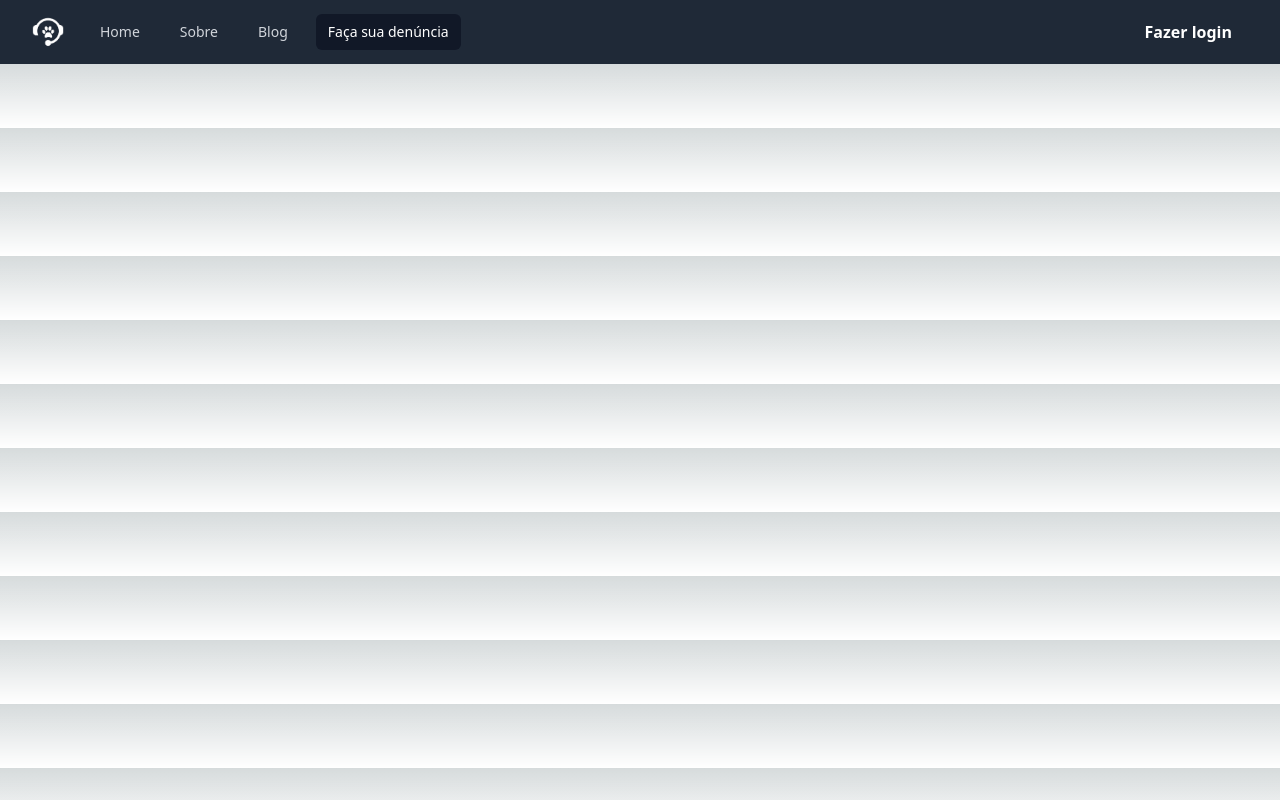
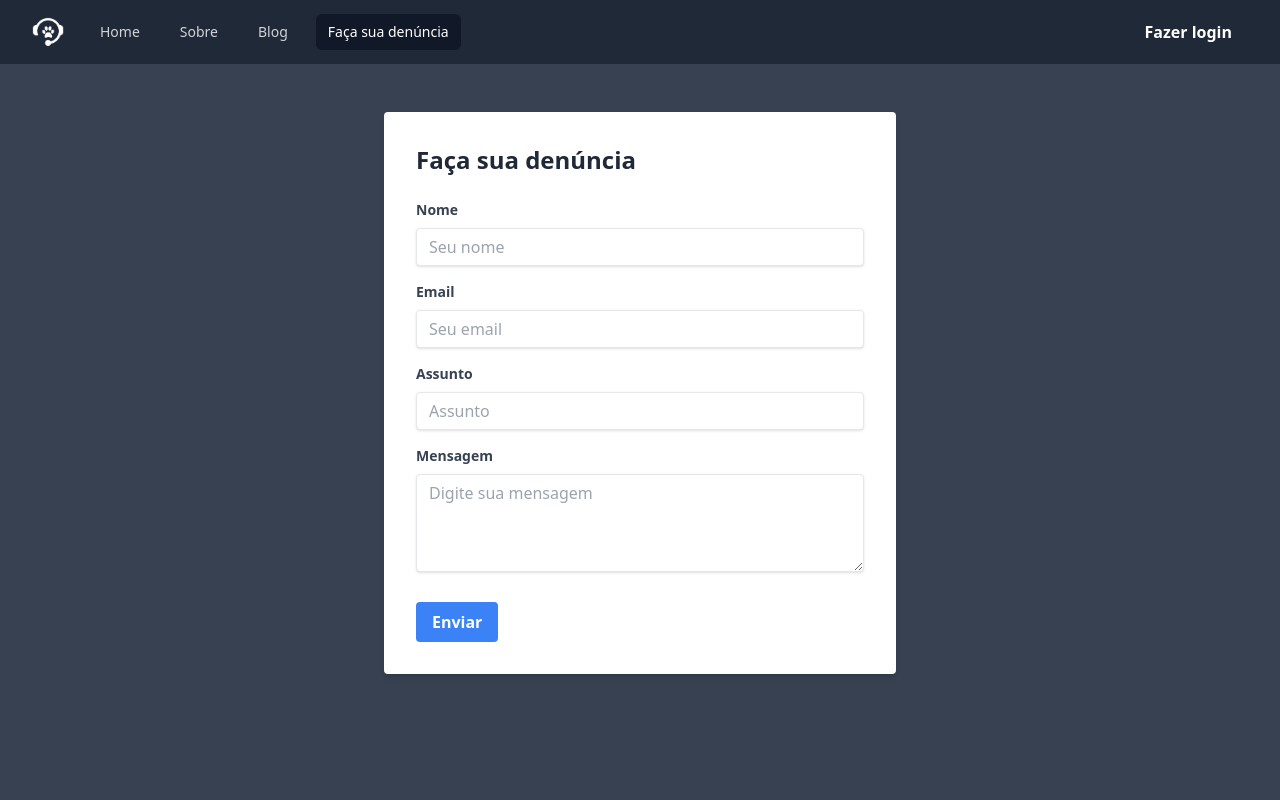
Before and after one commit to wendelmatheus/tcc, a Next.js app: page /faca-sua-denuncia in a window 1280 px wide. Built offline with nearby package versions, Linux system fonts and the light colour scheme.

Commit message:
criada a view da página de denúncia, alterado a cor de fundo de todas as páginas

```diff
--- a/src/pages/blog.tsx
+++ b/src/pages/blog.tsx
@@ -1,9 +1,12 @@
 import Navbar from "@/view/components/navbar";
 
 export default function Blog() {
-    return (
-      <>
-        <Navbar />
-      </>
-    );
-  }
+  return (
+    <div className="bg-gray-700">
+      <Navbar />
+      <main className="flex items-center justify-center min-h-[calc(100vh-4rem)] p-4">
+        <h1 className="text-white text-3xl">Blog</h1>
+      </main>
+    </div>
+  );
+}
--- a/src/pages/faca-sua-denuncia.tsx
+++ b/src/pages/faca-sua-denuncia.tsx
@@ -1,9 +1,68 @@
 import Navbar from "@/view/components/navbar";
 
-export default function FacaSuaDenuncia() {
-    return (
-      <>
-        <Navbar />
-      </>
-    );
-  }
+export default function Denuncia() {
+  return (
+    <div className="bg-gray-700 min-h-screen">
+      <Navbar />
+      <div className="flex justify-center items-center py-12">
+        <div className="w-full max-w-lg bg-white p-8 rounded shadow-md">
+          <h1 className="text-2xl font-bold mb-6 text-gray-800">Faça sua denúncia</h1>
+          <form>
+            <div className="mb-4">
+              <label className="block text-gray-700 text-sm font-bold mb-2" htmlFor="name">
+                Nome
+              </label>
+              <input
+                className="shadow appearance-none border rounded w-full py-2 px-3 text-gray-700 leading-tight focus:outline-none focus:shadow-outline"
+                id="name"
+                type="text"
+                placeholder="Seu nome"
+              />
+            </div>
+            <div className="mb-4">
+              <label className="block text-gray-700 text-sm font-bold mb-2" htmlFor="email">
+                Email
+              </label>
+              <input
+                className="shadow appearance-none border rounded w-full py-2 px-3 text-gray-700 leading-tight focus:outline-none focus:shadow-outline"
+                id="email"
+                type="email"
+                placeholder="Seu email"
+              />
+            </div>
+            <div className="mb-4">
+              <label className="block text-gray-700 text-sm font-bold mb-2" htmlFor="subject">
+                Assunto
+              </label>
+              <input
+                className="shadow appearance-none border rounded w-full py-2 px-3 text-gray-700 leading-tight focus:outline-none focus:shadow-outline"
+                id="subject"
+                type="text"
+                placeholder="Assunto"
+              />
+            </div>
+            <div className="mb-6">
+              <label className="block text-gray-700 text-sm font-bold mb-2" htmlFor="message">
+                Mensagem
+              </label>
+              <textarea
+                className="shadow appearance-none border rounded w-full py-2 px-3 text-gray-700 leading-tight focus:outline-none focus:shadow-outline"
+                id="message"
+                rows={4}
+                placeholder="Digite sua mensagem"
+              ></textarea>
+            </div>
+            <div className="flex items-center justify-between">
+              <button
+                className="bg-blue-500 hover:bg-blue-700 text-white font-bold py-2 px-4 rounded focus:outline-none focus:shadow-outline"
+                type="button"
+              >
+                Enviar
+              </button>
+            </div>
+          </form>
+        </div>
+      </div>
+    </div>
+  );
+}
--- a/src/pages/index.tsx
+++ b/src/pages/index.tsx
@@ -2,7 +2,7 @@ import Navbar from "@/view/components/navbar";
 
 export default function Home() {
   return (
-    <div className="">
+    <div className="bg-gray-700">
       <Navbar />
       <main className="flex items-center justify-center min-h-[calc(100vh-4rem)] p-4">
         <h1 className="text-white text-3xl">Home</h1>
--- a/src/pages/login.tsx
+++ b/src/pages/login.tsx
@@ -20,7 +20,7 @@ export default function Login() {
             <path d="M19 12H5m7-7l-7 7 7 7" />
           </svg>
         </button>
-      <div className="h-screen font-sans bg-gray-800 flex items-center justify-center">
+      <div className="h-screen font-sans bg-gray-700 flex items-center justify-center">
         <div className="w-full max-w-md">
           <div className="bg-gray-900 p-8 rounded-lg shadow-lg">
             <h2 className="text-2xl font-bold text-white mb-6 text-center">LOGIN</h2>
--- a/src/pages/sobre.tsx
+++ b/src/pages/sobre.tsx
@@ -1,9 +1,12 @@
 import Navbar from "@/view/components/navbar";
 
 export default function Sobre() {
-    return (
-      <>
-        <Navbar />
-      </>
-    );
-  }
+  return (
+    <div className="bg-gray-700">
+      <Navbar />
+      <main className="flex items-center justify-center min-h-[calc(100vh-4rem)] p-4">
+        <h1 className="text-white text-3xl">Sobre</h1>
+      </main>
+    </div>
+  );
+}
```
